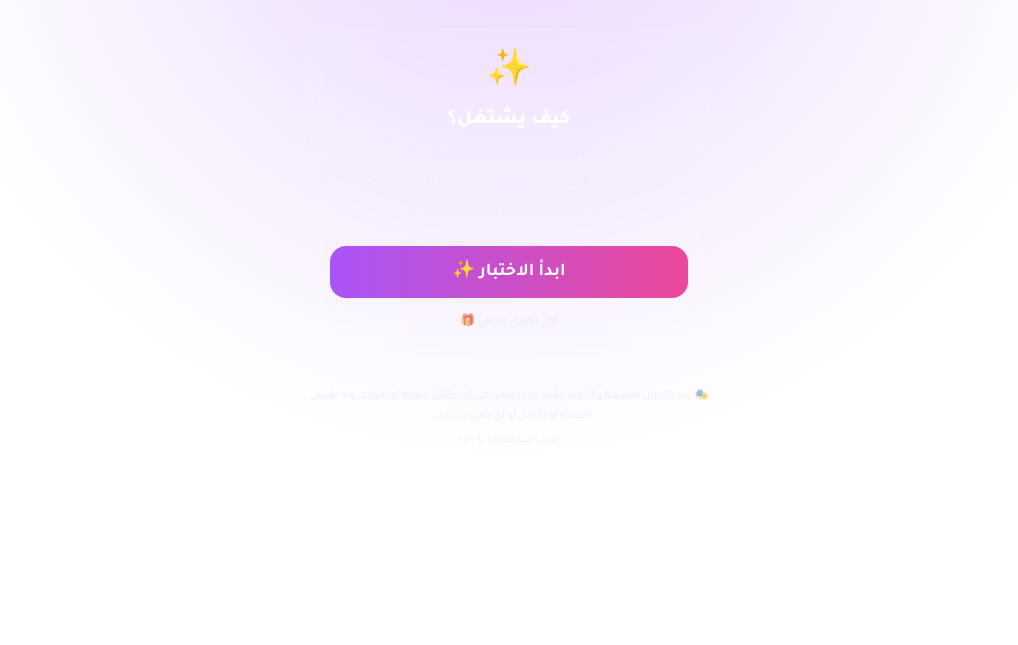
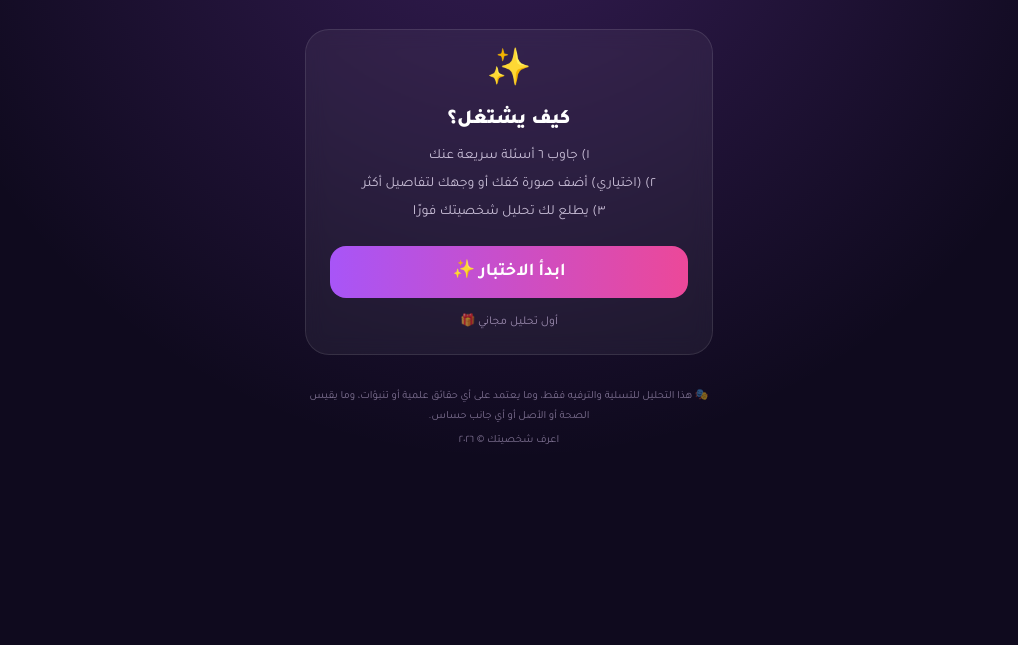
Before and after one commit to mrahmed22296-gif/aaref-shakhsiyatak, a plain HTML site: page index.html in a window 1280 px wide. Shown: the part 155-800 px from the top of the page, without its empty margins (131-1149 px from the left). Drawn offline with nearby package versions, Linux system fonts and the light colour scheme.

Commit message:
fix dark background

```diff
--- a/index.html
+++ b/index.html
@@ -11,7 +11,7 @@
 <link href="https://fonts.googleapis.com/css2?family=Tajawal:wght@400;500;700;800;900&display=swap" rel="stylesheet">
 <style>
 body{font-family:'Tajawal',sans-serif;background:#0f0a1e}
-.glow{background:radial-gradient(circle at 50% 0%,rgba(168,85,247,.25),transparent 60%)}
+.glow{background-color:#0f0a1e;background-image:radial-gradient(circle at 50% 0%,rgba(168,85,247,.25),transparent 60%)}
 .card{background:rgba(255,255,255,.05);border:1px solid rgba(255,255,255,.1);backdrop-filter:blur(10px)}
 .opt{background:rgba(255,255,255,.05);border:1px solid rgba(255,255,255,.12)}
 .opt:hover{border-color:#a855f7;background:rgba(168,85,247,.15)}
```
